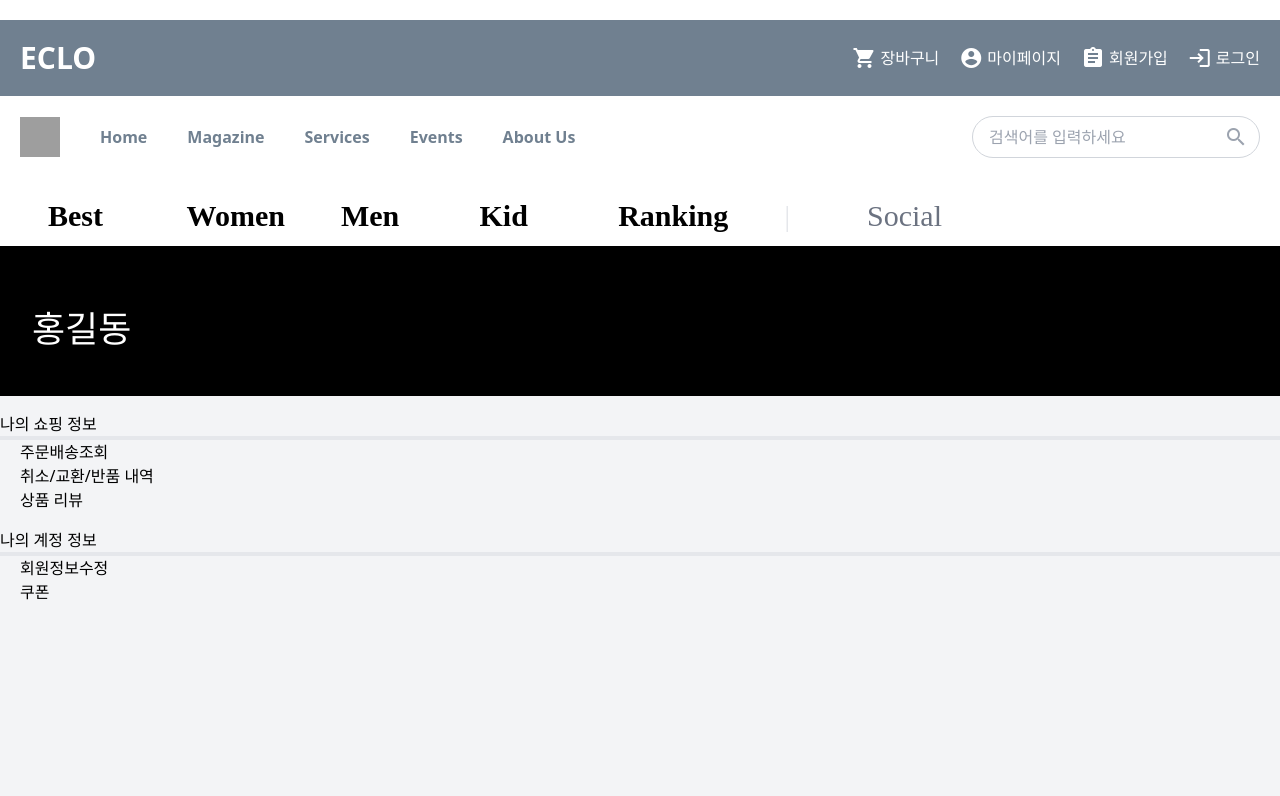
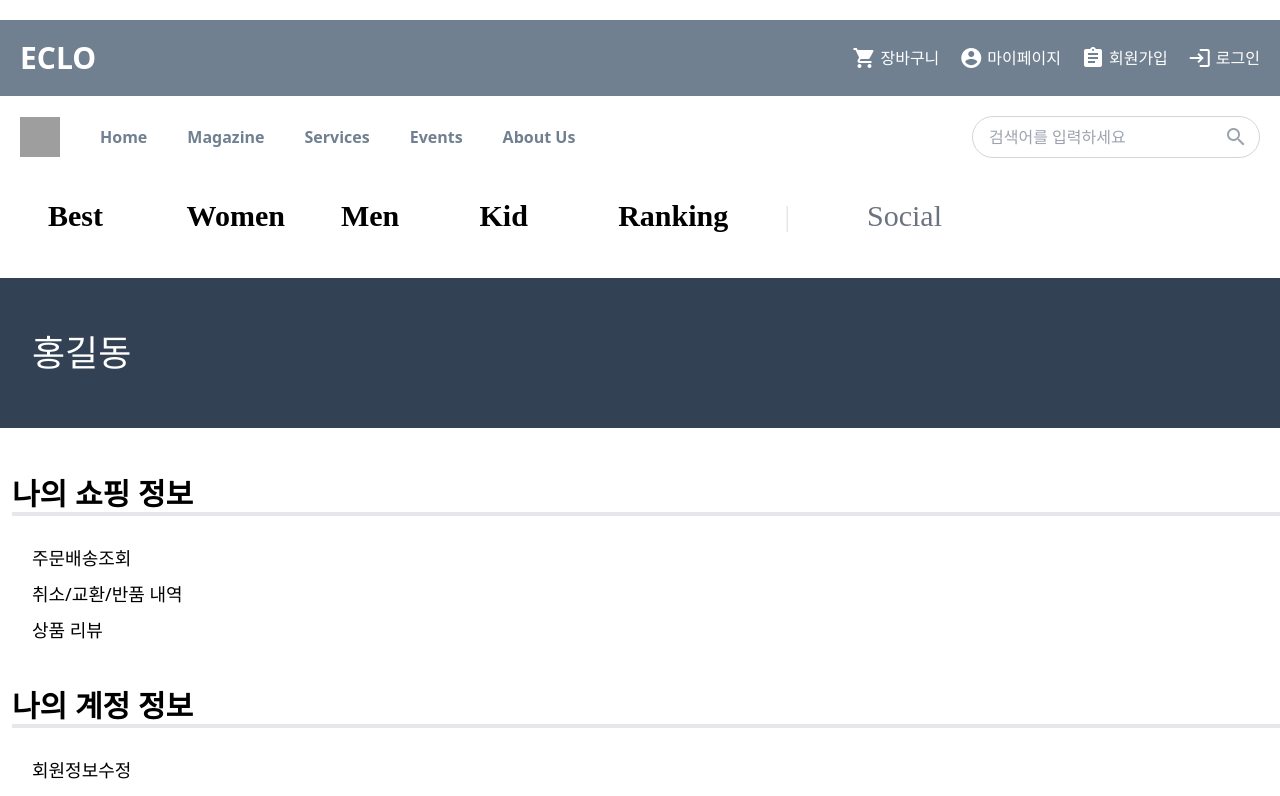
Before and after one commit to danaggero/web-shop-project-byReact, a React (Vite) app: page /mypage in a window 1280 px wide. Shown: the top 796 px of the page. Built offline with nearby package versions, Linux system fonts and the light colour scheme; no server answers; grey boxes are pictures that could not be loaded.

Commit message:
fix: 마이페이지, About Us 페이지

```diff
--- a/src/App.jsx
+++ b/src/App.jsx
@@ -6,6 +6,7 @@ import Register from "./pages/Register";
 import NotFound from "./pages/NotFound";
 import ProductDetailPage from "./pages/ProductDetail";
 import Events from "./pages/Event";
+import AboutUs from "./pages/AboutUs";
 import Cart from "./pages/Cart";
 import Asks from "./pages/Asks";
 import AsksWrite from "./pages/AsksWrite";
@@ -26,6 +27,7 @@ function App() {
         <Route path="/NotFound" element={<NotFound/>}/>
         <Route path="/product/:productId" element={<ProductDetailPage />} />
         <Route path="/events" element={<Events />} />
+        <Route path="/about" element={<AboutUs />} />
         <Route path="/cart" element={<Cart />} />
         <Route path="/asks" element={<Asks />} />
         <Route path="/asks/write" element={<AsksWrite />} />
--- /dev/null
+++ b/src/components/AboutUs.jsx
@@ -0,0 +1,21 @@
+import aboutUsImg from "../assets/images/aboutuscontent.jpg";
+import ThinkSync from "../assets/images/thinksync.png";
+
+const AboutUsContent = ()=>{
+    return(
+        <div className="min-h-[600px] text-center relative mx-auto">
+            <h1 className="font-medium text-3xl my-10">&quot;Connect, Synchronize&quot;</h1>
+            <img src={aboutUsImg} alt="AboutUsImg" className="brightness-75 max-w-[1280px] mx-auto rounded-lg" />
+            <div className="absolute top-1/2 left-1/2 transform -translate-x-1/2 mt-6 text-2xl text-gray-100 font-extrabold leading-relaxed ">
+                <h2>Team ThinkSync 는 2025년도 1월에 모인 웹 개발 프로젝트 그룹입니다.</h2>
+                <br />
+                <h2>ThinkSync는 사용자 간 연결성을 기반으로
+                사용자 중심의 혁신적인 웹 솔루션을 개발합니다.</h2>
+            </div>
+            <img src={ThinkSync} alt="ThinkSyncLogo" className="ml-auto my-10" />
+
+        </div>
+    )
+}
+
+export default AboutUsContent;
--- a/src/components/Footer.jsx
+++ b/src/components/Footer.jsx
@@ -2,7 +2,7 @@ function Footer() {
 
   return(
       <section className="flex-col py-4 px-6 w-full h-[250px] bg-footer">
-          <div className="font-bold text-4xl my-4">LOGO</div>
+          <div className="font-bold text-4xl my-4">ECLO</div>
           <span className="text-2xl my-4">Shopping Mall Based On Social Network Service | </span>
           <span className="font-bold">사이드 프로젝트</span>
           <div className="font-bold my-3">멤버</div>
--- a/src/components/Header.jsx
+++ b/src/components/Header.jsx
@@ -57,7 +57,7 @@ function Header() {
           <li className="cursor-pointer font-[650] inline-block" onClick={() => Navigate("/NotFound")}>Magazine</li>
           <li className="cursor-pointer font-[650] inline-block" onClick={() => Navigate("/asks")}>Services</li>
           <li className="cursor-pointer font-[650] inline-block" onClick={() => Navigate("/events")}>Events</li>
-          <li className="cursor-pointer font-[650] inline-block" onClick={() => Navigate("/NotFound")}>About Us</li>
+          <li className="cursor-pointer font-[650] inline-block" onClick={() => Navigate("/about")}>About Us</li>
         </ul>
       </div>
       <div className="relative w-72 mx-5">
--- a/src/components/ImageSlider.jsx
+++ b/src/components/ImageSlider.jsx
@@ -47,7 +47,7 @@ const ImageSlider = () => {
   };
 
   return (
-    <div className="relative w-full my-20 mb-12">
+    <div className="relative w-full my-10 mb-12">
       <Slider {...settings}>
         <div>
           <img className="w-full h-[650px] object-cover object-top"
--- a/src/components/MyPageForm.jsx
+++ b/src/components/MyPageForm.jsx
@@ -1,21 +1,21 @@
 const MyPageForm = () => {
     return(
-        <div className="h-[1000px]">
-            <div className="w-[1280px] h-[150px] flex items-center bg-black ">
-                <h1 className="ml-8 mt-4 text-4xl text-white">홍길동</h1>
+        <div className="h-[1000px] w-[1280px] my-8 mx-auto">
+            <div className="w-[1280px] h-[150px] flex items-center bg-slate-700 ">
+                <h1 className="ml-8 mt- text-4xl text-white">홍길동</h1>
             </div>
 
-            <div className="flex flex-col">
-                <div className="mt-4 border-b-4">나의 쇼핑 정보</div>
-                <ul className="ml-5">
-                    <li>주문배송조회</li>
-                    <li>취소/교환/반품 내역</li>
-                    <li>상품 리뷰</li>
+            <div className="flex flex-col ml-3">
+                <div className="mt-12 border-b-4 font-semibold text-3xl">나의 쇼핑 정보</div>
+                <ul className="ml-5 my-5 text-lg">
+                    <li className="my-2 hover:cursor-pointer">주문배송조회</li>
+                    <li className="my-2 hover:cursor-pointer">취소/교환/반품 내역</li>
+                    <li className="my-2 hover:cursor-pointer">상품 리뷰</li>
                 </ul>
-                <div className="mt-4 border-b-4">나의 계정 정보</div>
-                <ul className="ml-5">
-                    <li>회원정보수정</li>
-                    <li>쿠폰</li>
+                <div className="mt-4 border-b-4 font-semibold text-3xl">나의 계정 정보</div>
+                <ul className="ml-5 my-5 text-lg">
+                    <li className="my-2 hover:cursor-pointer">회원정보수정</li>
+                    <li className="my-2 hover:cursor-pointer">쿠폰</li>
                 </ul>
             </div>
 
--- /dev/null
+++ b/src/pages/AboutUs.jsx
@@ -0,0 +1,16 @@
+
+import Header from "../components/Header";
+import AboutUsContent from "../components/AboutUs";
+import Footer from "../components/Footer";
+
+const AboutUs = () => {
+  return (
+    <div id="wrap" className="mx-auto w-full h-[1400px] ">
+      <Header />
+      <AboutUsContent />
+      <Footer />
+    </div>
+  )
+}
+
+export default AboutUs;
--- a/src/pages/MyPage.jsx
+++ b/src/pages/MyPage.jsx
@@ -5,7 +5,7 @@ import Footer from "../components/Footer";
 
 const MyPage = () => {
   return (
-    <div id="wrap" className="mx-auto w-[1280px] h-[1400px] bg-gray-100">
+    <div id="wrap" className="mx-auto h-[1400px] ">
       <Header />
       <MyPageForm />
       <Footer />
```
Also changed, not shown: src/assets/images/thinksync.png (added), 1 other file (tests, documents, lock files or other folders).
